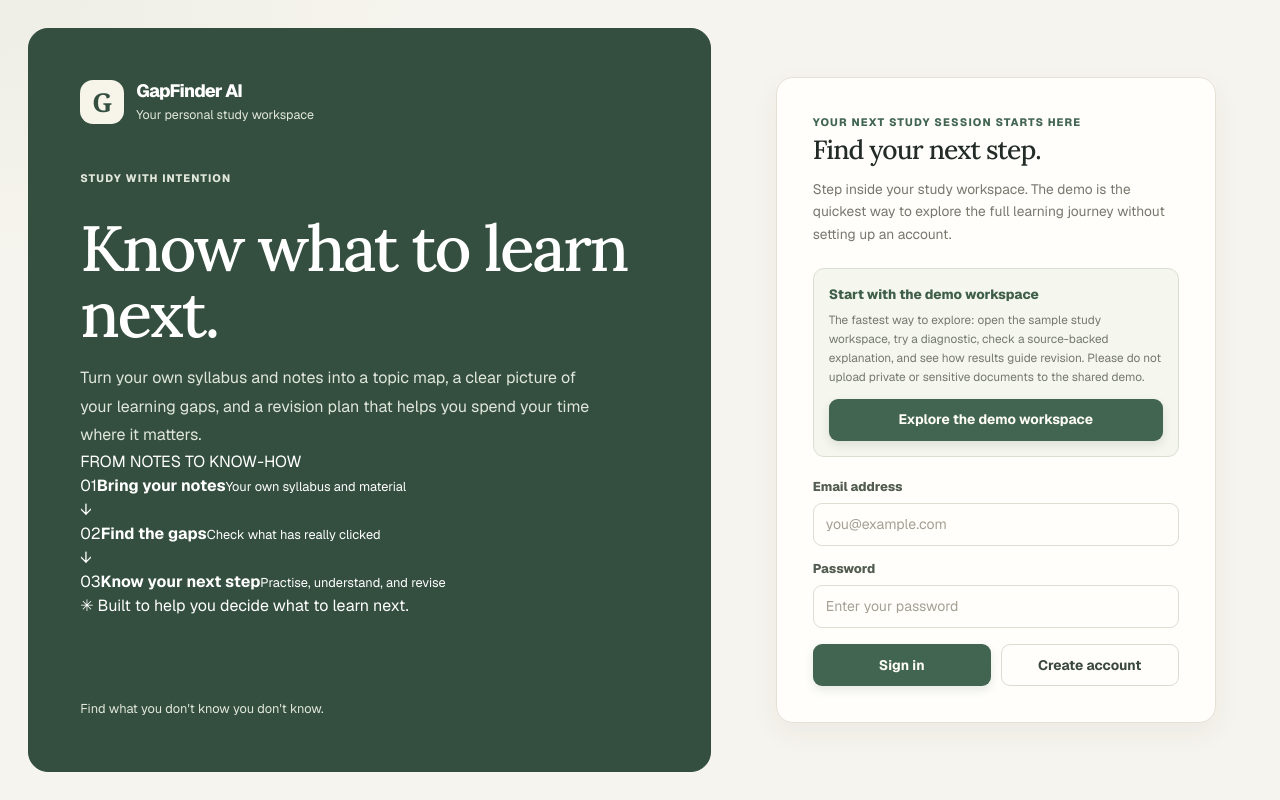
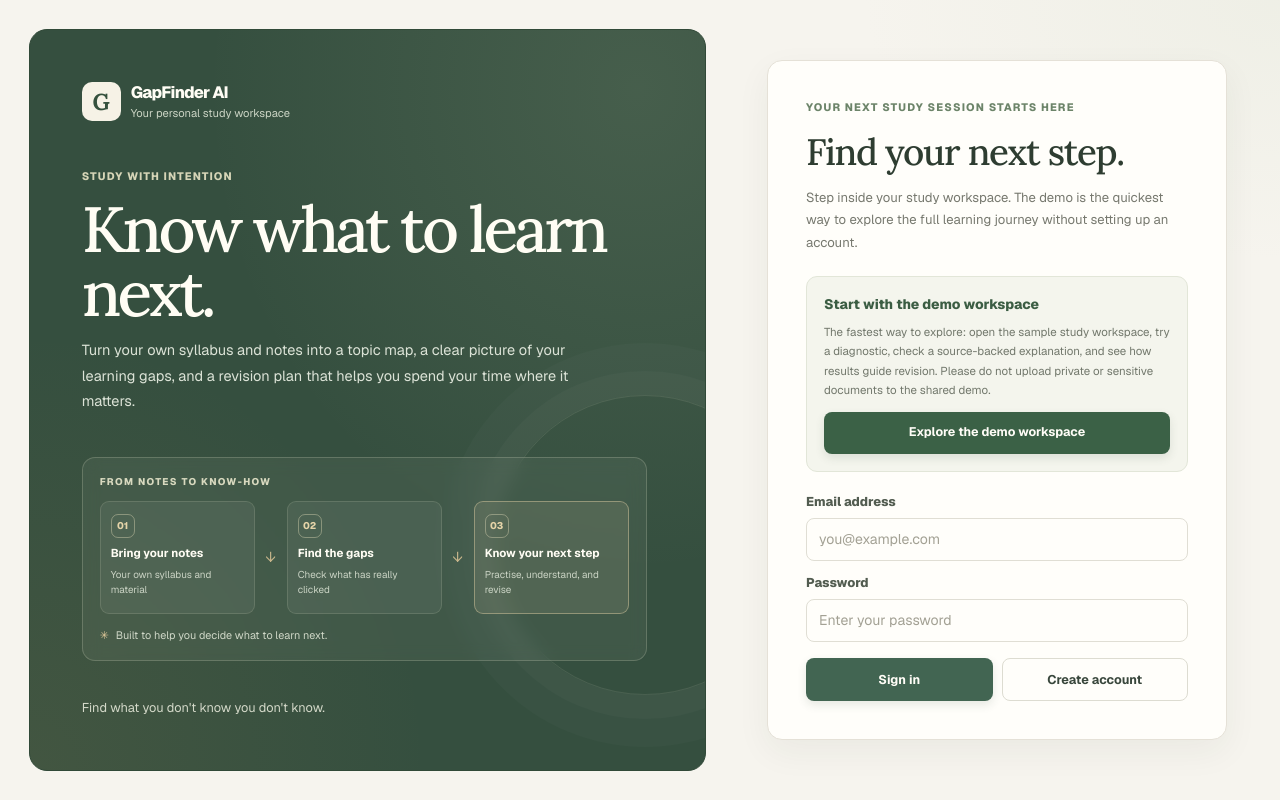
Before and after one commit to Dishagupta275/GapFinder_AI, a Next.js app: page /login in a window 1280 px wide. Built offline with nearby package versions, Linux system fonts and the light colour scheme.

Commit message:
Polish navigation and demo sign-in presentation

```diff
--- a/src/app/globals.css
+++ b/src/app/globals.css
@@ -1419,3 +1419,223 @@
   font-weight: 500;
   letter-spacing: -.035em;
 }
+
+
+/* Final product polish: make the interface feel crafted, not template-generated. */
+.app-header {
+  gap: 22px;
+  padding: 12px 13px 12px 15px;
+  border: 1px solid #e7e4da;
+  border-radius: 13px;
+  background: rgba(255, 254, 249, .88);
+  box-shadow: 0 3px 12px rgba(50, 59, 44, .025);
+}
+.brand-lockup { gap: 10px; }
+.brand-mark {
+  width: 39px;
+  height: 39px;
+  border-radius: 11px;
+  background: #354f3f;
+  font-family: var(--font-display), Georgia, serif;
+  font-size: 23px;
+  box-shadow: none;
+}
+.brand-name { color: #29372e; font-size: 1.03rem; font-weight: 750; }
+.brand-name span { color: #a27c49; font-size: .76em; letter-spacing: .04em; }
+.brand-subtitle { font-size: .7rem; }
+.app-header-right { gap: 15px; }
+.header-nav {
+  display: flex;
+  align-items: center;
+  gap: 3px;
+  padding: 4px;
+  border: 1px solid #eeece3;
+  border-radius: 10px;
+  background: #f7f6f0;
+}
+.app-header .header-nav a {
+  padding: 8px 11px;
+  border-radius: 7px;
+  font-size: .76rem;
+  color: #74796f;
+  font-weight: 650;
+}
+.app-header .header-nav a:hover { background: #eeefe7; color: #354f3f; }
+.app-header .header-nav a.nav-active {
+  background: #fffefa;
+  color: #354f3f;
+  box-shadow: 0 1px 3px rgba(36, 53, 39, .09);
+}
+.nav-more { position: relative; }
+.nav-more > summary {
+  display: flex;
+  align-items: center;
+  gap: 7px;
+  padding: 8px 10px;
+  border: 1px solid transparent;
+  border-radius: 7px;
+  color: #73786d;
+  font-size: .76rem;
+  font-weight: 650;
+  list-style: none;
+  cursor: pointer;
+  user-select: none;
+}
+.nav-more > summary::-webkit-details-marker { display: none; }
+.nav-more > summary span { color: #8e947f; font-size: .9rem; }
+.nav-more[open] > summary, .nav-more-active > summary { background: #e8ede3; color: #354f3f; }
+.nav-more-menu {
+  position: absolute;
+  z-index: 30;
+  top: calc(100% + 9px);
+  right: 0;
+  display: grid;
+  gap: 3px;
+  width: 190px;
+  padding: 7px;
+  border: 1px solid #e5e3d9;
+  border-radius: 11px;
+  background: #fffefa;
+  box-shadow: 0 14px 34px rgba(42, 54, 40, .13);
+}
+.nav-more-menu a {
+  display: flex;
+  align-items: center;
+  justify-content: space-between;
+  gap: 12px;
+  padding: 10px 11px;
+  border-radius: 7px;
+  color: #60685d;
+  font-size: .77rem;
+  text-decoration: none;
+}
+.nav-more-menu a:hover, .nav-more-menu a.nav-active { background: #eff2e9; color: #354f3f; }
+.nav-more-menu a span:last-child { color: #9eaa94; }
+.account-actions { gap: 9px; }
+.account-label { color: #7b7f75; font-size: .7rem; }
+.account-actions .btn { min-height: 35px; padding: 8px 11px; border-radius: 8px; font-size: .72rem; }
+.header-actions .btn-secondary { border-color: #e5e2d8; background: #fffefa; color: #60695d; }
+.header-actions .btn-secondary:hover:not(:disabled) { border-color: #c6d1bf; background: #f7f8f2; }
+
+.login-page {
+  gap: clamp(18px, 3vw, 38px);
+  padding: clamp(14px, 2.3vw, 32px);
+  background:
+    radial-gradient(ellipse at 100% 0%, rgba(224, 229, 214, .34), transparent 26rem),
+    #f6f4ee;
+}
+.login-showcase {
+  position: relative;
+  overflow: hidden;
+  min-height: 700px;
+  padding: clamp(25px, 4vw, 52px);
+  border-color: #314938;
+  border-radius: 18px;
+  background:
+    radial-gradient(ellipse at 90% 8%, rgba(194, 205, 170, .12), transparent 27rem),
+    radial-gradient(ellipse at 0% 100%, rgba(185, 145, 82, .1), transparent 25rem),
+    #354f3f;
+}
+.login-showcase::after {
+  content: "";
+  position: absolute;
+  right: -90px;
+  bottom: 75px;
+  width: 300px;
+  height: 300px;
+  border: 1px solid rgba(249, 246, 223, .1);
+  border-radius: 50%;
+  box-shadow: 0 0 0 24px rgba(249,246,223,.025), 0 0 0 52px rgba(249,246,223,.02);
+  pointer-events: none;
+}
+.login-showcase > div, .login-showcase > p { position: relative; z-index: 1; }
+.login-showcase .brand-mark { border-radius: 10px; color: #35513d; background: #f6f2e6; }
+.login-showcase .brand-name { color: #fffdf5; }
+.login-showcase .brand-subtitle { color: #cbd4c4 !important; }
+.login-showcase .hero-eyebrow { margin-top: clamp(28px, 4vw, 46px) !important; color: #d6d5b7 !important; }
+.login-showcase-title {
+  max-width: 610px;
+  margin: 14px 0 12px;
+  color: #fffdf4;
+  font-size: clamp(2.7rem, 5vw, 4.5rem);
+  line-height: .99;
+  letter-spacing: -.055em;
+  font-weight: 500;
+}
+.login-showcase-copy { max-width: 530px; color: #dce3d7; font-size: .91rem; line-height: 1.75; }
+.login-product-preview {
+  max-width: 565px;
+  margin-top: clamp(26px, 4vw, 43px);
+  padding: 17px;
+  border: 1px solid rgba(239, 237, 214, .2);
+  border-radius: 13px;
+  background: rgba(252, 250, 235, .055);
+  backdrop-filter: blur(8px);
+}
+.login-preview-label { margin: 0 0 12px; color: #d8d9bf; font-size: .61rem; font-weight: 800; letter-spacing: .14em; }
+.login-flow-line { display: grid; grid-template-columns: minmax(0,1fr) 18px minmax(0,1fr) 18px minmax(0,1fr); align-items: center; gap: 7px; }
+.login-flow-node {
+  display: grid;
+  align-content: start;
+  gap: 7px;
+  min-width: 0;
+  min-height: 113px;
+  padding: 12px 10px;
+  border: 1px solid rgba(239, 237, 214, .14);
+  border-radius: 9px;
+  background: rgba(255, 253, 240, .055);
+}
+.login-flow-node > span { display: grid; place-items: center; width: 24px; height: 24px; border: 1px solid rgba(230, 222, 188, .4); border-radius: 7px; color: #e5d4a9; font-size: .61rem; font-weight: 800; }
+.login-flow-node strong { color: #fffdf4; font-size: .72rem; line-height: 1.35; }
+.login-flow-node small { color: #cbd4c5; font-size: .62rem; line-height: 1.5; }
+.login-flow-node-highlight { border-color: rgba(212, 197, 157, .5); background: rgba(227, 210, 168, .11); }
+.login-flow-arrow { color: #c7b58b; text-align: center; font-size: .9rem; }
+.login-preview-foot { display: flex; align-items: center; gap: 7px; margin: 13px 0 0; color: #d0d8c8; font-size: .68rem; }
+.login-preview-foot span { color: #e0c99a; }
+.login-form-side { padding: 10px; }
+.login-card {
+  width: min(100%, 460px);
+  padding: clamp(24px, 3vw, 38px);
+  border-color: #e5e1d7;
+  border-radius: 15px;
+  box-shadow: 0 12px 34px rgba(44, 57, 42, .055);
+}
+.login-card .section-kicker { color: #6c8469; }
+.login-card-title { margin-top: 9px; color: #2e3d31; font-size: clamp(1.9rem, 3vw, 2.3rem); }
+.login-card-copy { font-size: .82rem; line-height: 1.7; }
+.demo-box { padding: 17px; border-radius: 11px; border-color: #e2e6d8; background: #f4f5ed; }
+.demo-box-title { color: #3b5d43; font-size: .86rem; }
+.demo-box-copy { color: #72786c; font-size: .72rem; line-height: 1.7; }
+.login-demo-button { width: 100%; border-radius: 8px; background: #3b6146; font-size: .78rem; }
+.login-demo-button:hover:not(:disabled) { background: #2c4b36; }
+.login-fields { gap: 12px; }
+.login-card .form-control { border-color: #e0ded4; border-radius: 8px; background: #fffefa; }
+.login-card .form-control:focus { border-color: #89a486; box-shadow: 0 0 0 3px rgba(93, 128, 92, .12); }
+.login-actions { gap: 9px; }
+.login-actions .btn { min-height: 43px; border-radius: 8px; font-size: .79rem; }
+.login-showcase .small-copy { color: #d4d9c9 !important; }
+
+@media (max-width: 1120px) {
+  .app-header { align-items: flex-start; flex-direction: column; padding: 12px; }
+  .app-header-right { width: 100%; align-items: center; justify-content: space-between; }
+  .login-showcase { min-height: auto; }
+}
+@media (max-width: 760px) {
+  .app-header-right { align-items: flex-start; flex-direction: column; gap: 8px; }
+  .app-header .header-nav { width: 100%; overflow-x: auto; flex-wrap: nowrap; }
+  .app-header .header-nav > a, .nav-more { flex: 0 0 auto; }
+  .account-actions { width: 100%; justify-content: space-between; }
+  .login-page { grid-template-columns: minmax(0,1fr); padding: 12px; }
+  .login-showcase { padding: 23px; }
+  .login-showcase-title { font-size: clamp(2.65rem, 10vw, 3.8rem); }
+  .login-product-preview { margin-top: 25px; }
+  .login-form-side { padding: 0; }
+}
+@media (max-width: 500px) {
+  .login-flow-line { grid-template-columns: minmax(0,1fr); gap: 7px; }
+  .login-flow-node { min-height: 0; grid-template-columns: 25px minmax(0,1fr); align-items: center; gap: 3px 9px; }
+  .login-flow-node > span { grid-row: span 2; }
+  .login-flow-node small { grid-column: 2; }
+  .login-flow-arrow { transform: rotate(0); line-height: 1; }
+  .login-preview-foot { align-items: flex-start; line-height: 1.5; }
+}
```
